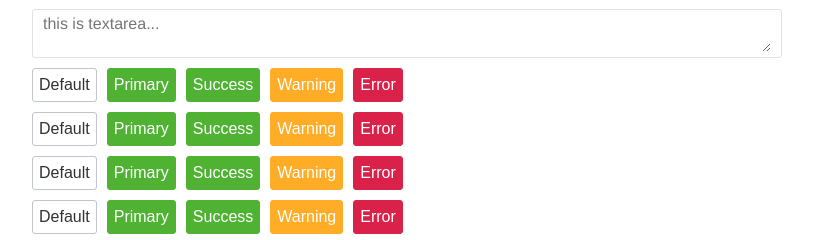
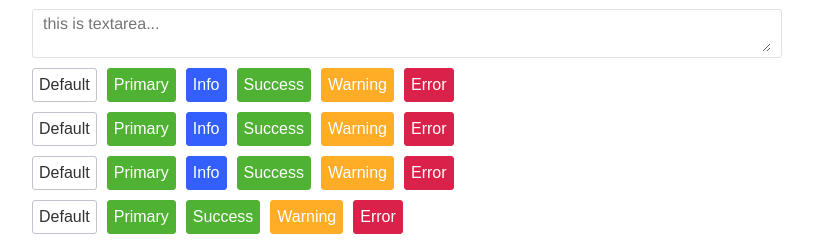
Before and after one commit to ATaoyoyo/t-ui, a Vue app: page / in a window 1280 px wide. Shown: the part 190-430 px from the top of the page, without its empty margins (233-1046 px from the left). Built offline with nearby package versions, Linux system fonts and the light colour scheme.

Commit message:
增加info Button案例

```diff
--- a/src/demo/buttons.vue
+++ b/src/demo/buttons.vue
@@ -3,6 +3,7 @@
     <div class="buttons">
       <TButton>Default</TButton>
       <TButton type="primary">Primary</TButton>
+      <TButton type="info">Info</TButton>
       <TButton type="success">Success</TButton>
       <TButton type="warning">Warning</TButton>
       <TButton type="error">Error</TButton>
@@ -11,6 +12,7 @@
     <div class="buttons">
       <TButton round>Default</TButton>
       <TButton round type="primary">Primary</TButton>
+      <TButton round type="info">Info</TButton>
       <TButton round type="success">Success</TButton>
       <TButton round type="warning">Warning</TButton>
       <TButton round type="error">Error</TButton>
@@ -19,6 +21,7 @@
     <div class="buttons">
       <TButton plain>Default</TButton>
       <TButton plain type="primary">Primary</TButton>
+      <TButton plain type="info">Info</TButton>
       <TButton plain type="success">Success</TButton>
       <TButton plain type="warning">Warning</TButton>
       <TButton plain type="error">Error</TButton>
```
